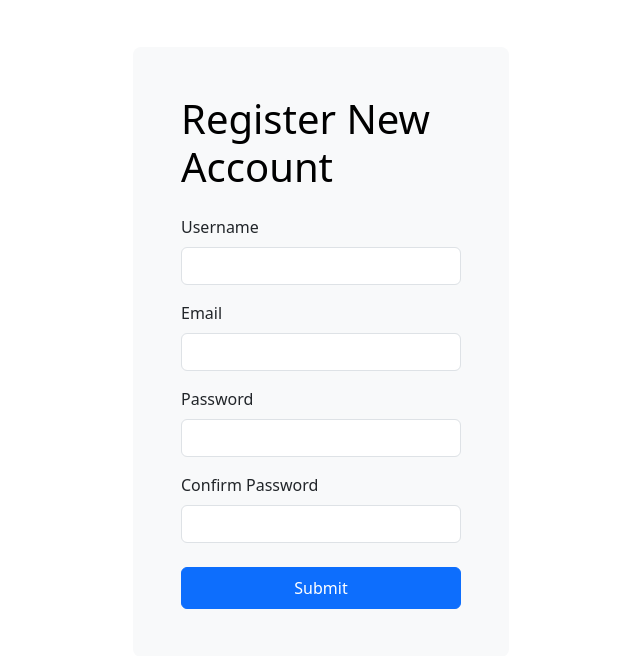
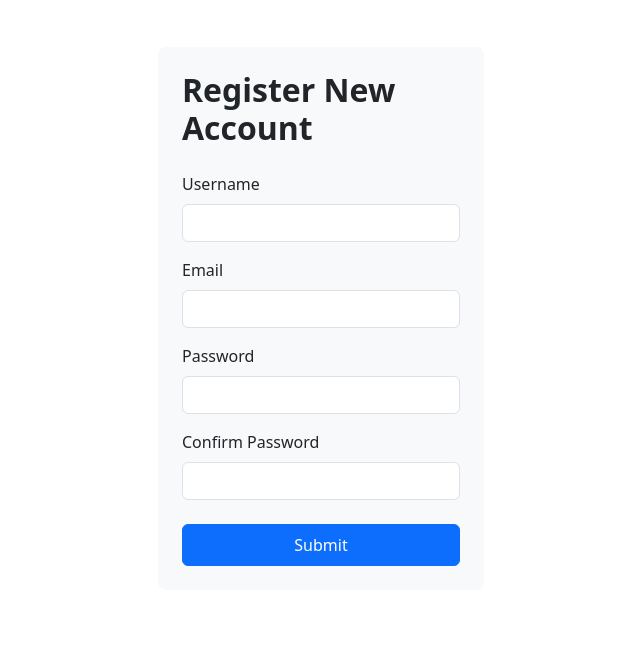
Before and after one commit to Rezuanul-Islam-Fahim/company-blog-flask, a Flask app: page /auth/register in a window 1280 px wide. Shown: the part 56-712 px from the top of the page, without its empty margins (319-959 px from the left). Run offline with Flask 3, Linux system fonts and the light colour scheme; some libraries are stand-ins or nearby versions.

Commit message:
Update Login and Register page design

```diff
--- a/blog/templates/login.html
+++ b/blog/templates/login.html
@@ -1,9 +1,9 @@
 {% extends "base.html" %}
 
 {% block content %}
-<div class="container-sm my-5" style="width:400px">
-    <div class="p-5 bg-body-tertiary rounded-3">
-        <h1 class="text-body-emphasis mb-4">Please Log In</h1>
+<div class="container-sm my-5" style="width:350px">
+    <div class="p-4 bg-body-tertiary rounded-3">
+        <h1 class="fs-2 fw-semibold mb-4">Please Log In</h1>
         <form method="POST">
             {{ form.hidden_tag() }}
             <div class="mb-3">
--- a/blog/templates/register.html
+++ b/blog/templates/register.html
@@ -1,9 +1,9 @@
 {% extends "base.html" %}
 
 {% block content %}
-<div class="container-sm my-5" style="width:400px">
-    <div class="p-5 bg-body-tertiary rounded-3">
-        <h1 class="text-body-emphasis mb-4">Register New Account</h1>
+<div class="container-sm my-5" style="width:350px">
+    <div class="p-4 bg-body-tertiary rounded-3">
+        <h1 class="fs-2 fw-semibold mb-4">Register New Account</h1>
         <form method="POST">
             {{ form.hidden_tag() }}
             <div class="mb-3">
```
